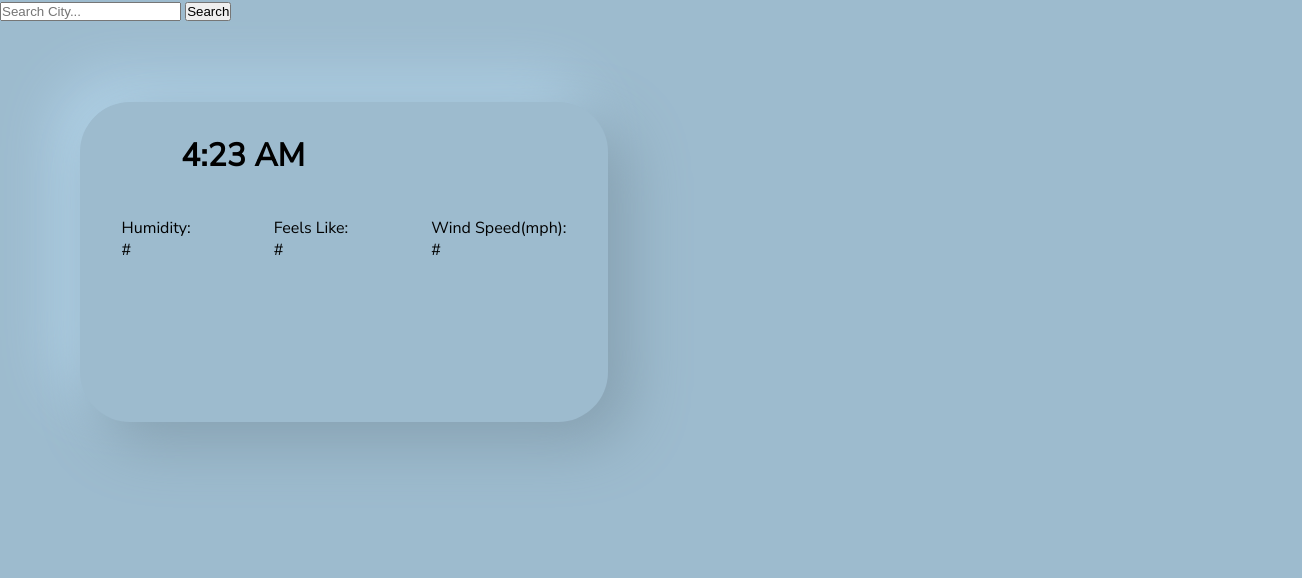
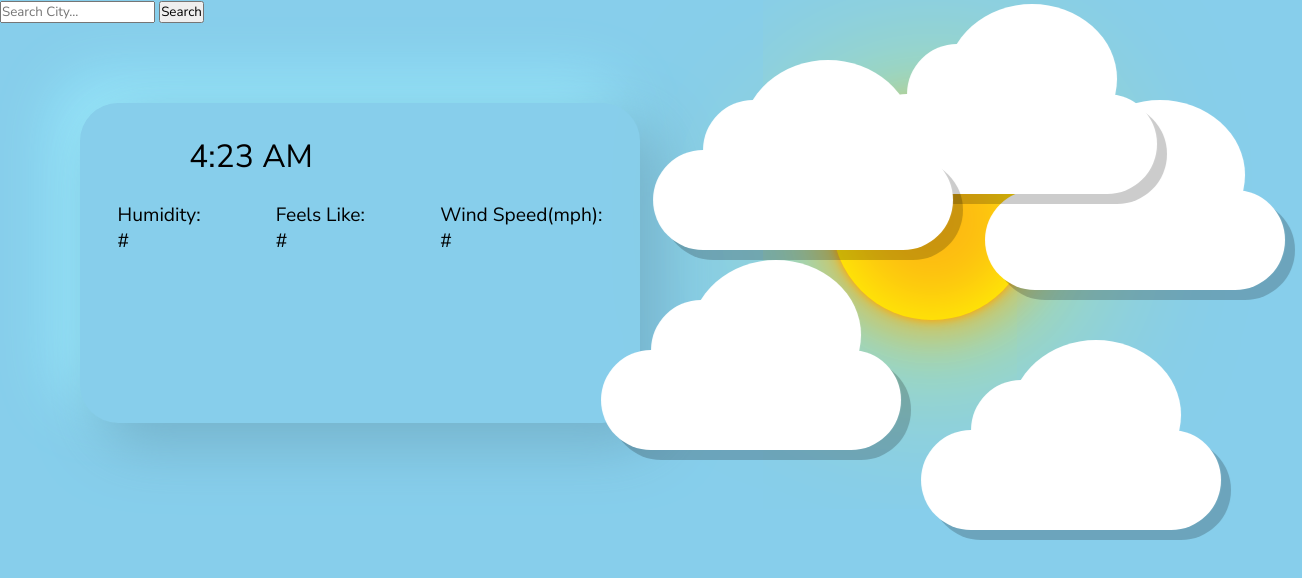
Before and after one commit to JasonGeee/weather-app, a website built with webpack: page src/template.html in a window 1280 px wide. Shown: the whole page, 1302 px wide, since content can reach past the window. Built offline with nearby package versions, Linux system fonts and the light colour scheme; no server answers.

Commit message:
added clouds and sun

```diff
--- a/src/index.js
+++ b/src/index.js
@@ -1,4 +1,11 @@
 import './styles/main.scss';
+
+// date-fns library
+// import { fromUnixTime } from 'date-fns'
+
+
+// Date API
+// import { formatInTimeZone } from 'date-fns-tz'
 
 // DOM elements
 const time = document.querySelector('.time');
@@ -16,6 +23,8 @@ const wind = document.querySelector('.wind');
 const searchBtn = document.getElementById('search-city');
 const searchText = document.getElementById('city');
 const form = document.querySelector('search-bar');
+
+const clouds = document.getElementById('cloud-div');
 
 
 searchBtn.addEventListener('click', handleSearchBtn);
@@ -37,6 +46,7 @@ async function weatherAPI(location) {
         // const currentData = getWeatherData(weatherData);
         // const display = displayData(currentData);
         displayData(weatherData);
+        timeZone(weatherData);
         console.log(weatherData);
         // reset();
     }
@@ -44,6 +54,11 @@ async function weatherAPI(location) {
         console.error(error);
     }
 }
+
+// Local Time Zone Function
+// function timeZone(localTime) {
+//     const date = new Date()
+// }
 
 // Updates for live time
 setInterval(() => {
@@ -63,18 +78,26 @@ setInterval(() => {
 
 // DOM manipulation
 function displayData(data) {
-    let date_time = new Date();
-    // time.textContent = date_time.toLocaleTimeString();
     skyInfo.textContent = data.current.condition.text;
     skyImg.src = data.current.condition.icon;
 
     city.textContent = data.location.name + ", " + data.location.region;
-    // date.textContent = date_time.toDateString();
     temperature.textContent = data.current.temp_f + "\u00B0 F";
 
     humidity.textContent = data.current.humidity + "%";
     feelsLike.textContent = data.current.feelslike_f;
     wind.textContent = data.current.wind_mph;
+
+    // Change background based on sky and time
+    if (data.current.condition.text == "Sunny" ||
+        data.current.condition.text == "Clear") {
+            document.body.style.backgroundColor = "#87CEEB";
+            clouds.style.display = 'none';
+        }
+    else if (data.current.condition.text == "Partly cloudy") {
+        document.body.style.backgroundColor = "#9dbbce";
+        clouds.style.display = null;
+    }
 
 }
 
@@ -93,4 +116,4 @@ function userLocation() {
     weatherAPI(userLoc);
 }
 
-weatherAPI('new york');
+weatherAPI('long beach, ca, us');
--- a/src/styles/main.scss
+++ b/src/styles/main.scss
@@ -1,4 +1,4 @@
-@import url('https://fonts.googleapis.com/css2?family=Nunito+Sans&display=swap');
+@import url('https://fonts.googleapis.com/css2?family=Nunito+Sans:wght@400;800&display=swap');
 $nunito-sans: 'Nunito Sans', sans-serif;
 
 
@@ -22,12 +22,12 @@ $night-sky-shadow2: #354e96;
     margin: 0;
     padding: 0;
     box-sizing: border-box;
+    font-family: $nunito-sans;
+    font-weight: 400;
 }
-
+// color: #ebedf2;
 body {
-    background-color: $partly-cloudy;
-    font-family: $nunito-sans;
-    // color: #ebedf2;
+    background-color: $sky-blue;
 }
 
 .main-card {
@@ -35,13 +35,12 @@ body {
     flex-direction: column;
     margin-top: 5rem;
     margin-left: 5rem;
-    width: 33rem;
+    width: 35rem;
     height: 20rem;
-    border-radius: 50px;
-    background: $partly-cloudy;
-    box-shadow:  20px 20px 60px $partly-cloudy-shadow1,
-             -20px -20px 60px $partly-cloudy-shadow2;
-}
+    border-radius: 38px;
+    background: $sky-blue;
+    box-shadow:  20px 20px 60px $sky-blue-shadow1,
+                -20px -20px 60px $sky-blue-shadow2;
 
     .main-top {
         display: flex;
@@ -50,20 +49,110 @@ body {
         margin-bottom: 1.5rem;
     }
 
-h1.temperature {
-    font-size: 3.5rem;
+    .sky-description {
+        p {
+            font-size: 1.5rem;
+        }
     }
 
-.main-card {
-    gap: 1rem;
     .main-bottom {
         display: flex;
         justify-content: space-around;
         align-items: center;
-
-        // margin-left: $left-margin;
-    }
-    span {
-        // margin-left: $left-margin;
+        font-size: 1.2rem;
     }
 }
+
+h1.temperature {
+    font-weight: 800;
+    font-size: 3.5rem;
+}
+
+
+// SCSS for the clouds
+.cloud-container1 {
+    position: absolute;
+    top: 30%;
+    left: 90%;
+    transform: translate(-50%,-50%);
+}
+.cloud-container2 {
+    position: absolute;
+    top: 60%;
+    left: 85%;
+    transform: translate(-50%,-50%);
+}
+.cloud-container3 {
+    position: absolute;
+    top: 18%;
+    left: 80%;
+    transform: translate(-50%,-50%);
+}
+.cloud-container4 {
+    position: absolute;
+    top: 25%;
+    left: 57%;
+    transform: translate(-20%,-50%);
+}
+.cloud-container5 {
+    position: absolute;
+    top: 50%;
+    left: 60%;
+    transform: translate(-50%,-50%);
+}
+
+.cloud {
+    z-index: -1;
+    background: rgb(255, 255, 255);
+    width: 300px;
+    height: 100px;
+    border-radius: 150px;
+    box-shadow: 10px 10px rgba(0,0,0,0.2);
+    animation: move 3s infinite;
+}
+
+.cloud:after {
+    content: '';
+    background: rgb(255, 255, 255);
+    position: absolute;
+    width: 100px;
+    height: 100px;
+    border-radius: 50%;
+    top: -50px;
+    left: 50px;
+}
+
+.cloud:before {
+    content: '';
+    background: rgb(255, 255, 255);
+    position: absolute;
+    width: 170px;
+    height: 150px;
+    border-radius: 50%;
+    top: -90px;
+    right: 40px;
+}
+
+@keyframes move {
+    0% {
+      transform: translatex(0);
+    }
+    50% {
+      transform: translatex(-40px);
+    }
+}
+
+// SCSS For the Sun
+.sun {
+    position: absolute;
+    top: 15%;
+    left: 65%;
+    background-color: #FDB813;
+    border-radius: 50%;
+    width: 200px;
+    height: 200px;
+    box-shadow: 0 0 10px orange,
+                0 0 60px orange,
+                0 0 200px yellow,
+                inset 0 0 80px yellow;
+}
--- a/src/template.html
+++ b/src/template.html
@@ -39,5 +39,29 @@
             </div>
         </div>
     </div>
+    <div class="sun"></div>
+    <div id="cloud-div">
+        <div class="cloud-container1">
+            <div class="cloud"></div>
+        </div>
+        <div class="cloud-container2">
+            <div class="cloud"></div>
+        </div>
+        <div class="cloud-container3">
+            <div class="cloud"></div>
+        </div>
+        <div class="cloud-container4">
+            <div class="cloud"></div>
+        </div>
+        <div class="cloud-container5">
+            <div class="cloud"></div>
+        </div>
+    </div>
+
+
+
+
+
+
 </body>
 </html>
```
Lines whose indentation alone changed are shown as unchanged.
